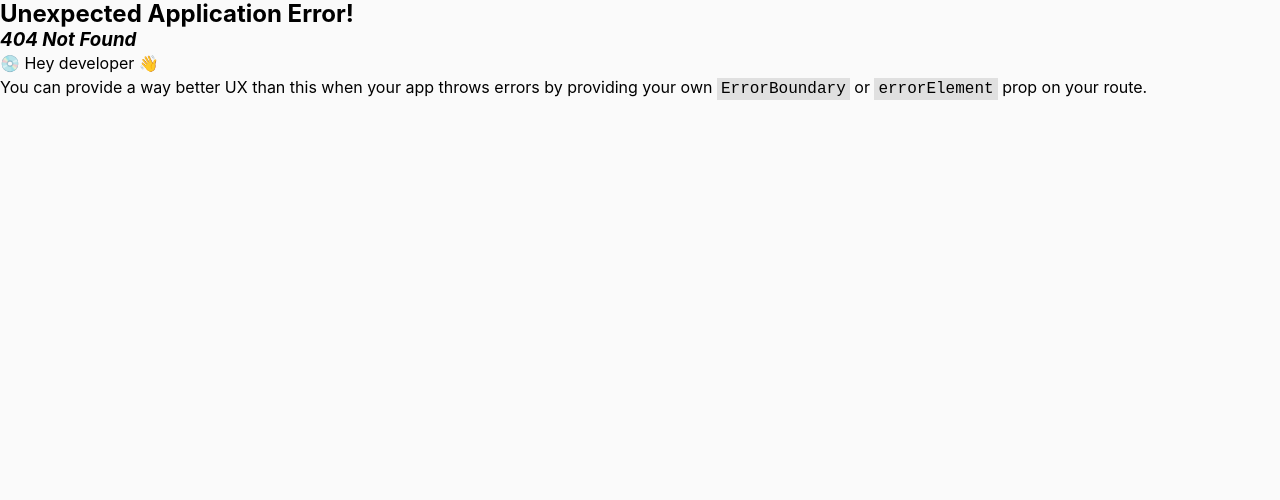
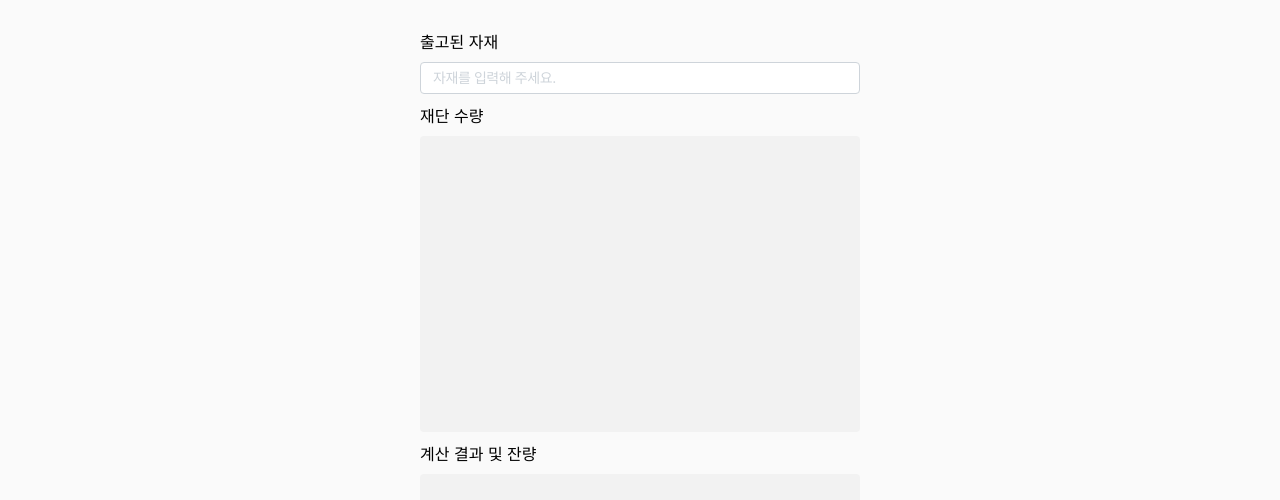
Before and after one commit to j-yesung/volume-calculator, a React (Vite) app: page /calculator in a window 1280 px wide. Before the commit this address had no page. Shown: the top 500 px of the page. Built offline with nearby package versions, Linux system fonts and the light colour scheme; a web font is replaced by a local one.

Commit message:
feat: 자재 계산기 페이지 생성

```diff
--- /dev/null
+++ b/src/components/ui/box/index.tsx
@@ -0,0 +1,5 @@
+const Box = () => {
+	return <div>Box</div>;
+};
+
+export default Box;
--- a/src/components/ui/input/index.tsx
+++ b/src/components/ui/input/index.tsx
@@ -1,32 +1,51 @@
 import { HTMLAttributes } from "react";
+
+import * as S from "./style";
 
 interface InputProps extends HTMLAttributes<HTMLInputElement> {
 	onChange: (e: React.ChangeEvent<HTMLInputElement>) => void;
-	ref?: React.RefObject<HTMLInputElement | null>;
+	onEnter?: (e: React.KeyboardEvent<HTMLInputElement>) => void;
+	ref?: React.Ref<HTMLInputElement>;
 	placeholder?: string;
 	value?: string;
 	disabled?: boolean;
 	className?: string;
 	maxLength?: number;
+	size?: "s" | "m";
+	type?: string;
+	isInvalid?: boolean;
+	isReadOnly?: boolean;
 }
 
 const Input = ({
 	onChange,
+	onEnter,
+	ref,
 	placeholder,
 	value,
 	disabled = false,
 	className,
 	maxLength,
+	size = "s",
+	type = "text",
+	isInvalid = false,
+	isReadOnly = false,
+	...rest
 }: InputProps) => {
 	return (
-		<input
-			type="text"
+		<S.Input
+			ref={ref}
+			type={type}
 			className={`c__input ${className ?? ""}`}
 			onChange={onChange}
+			onKeyDown={onEnter}
 			placeholder={placeholder}
 			value={value}
 			disabled={disabled}
 			maxLength={maxLength}
+			readOnly={isReadOnly}
+			$size={size}
+			{...rest}
 		/>
 	);
 };
--- /dev/null
+++ b/src/components/ui/input/style.ts
@@ -0,0 +1,93 @@
+import { css } from "@emotion/react";
+import styled from "@emotion/styled";
+
+interface StyledInputProps {
+	$size?: "s" | "m";
+}
+
+const InputSize = {
+	s: css`
+		height: 32px;
+		line-height: 32px;
+		padding: 6px 12px;
+		font-size: 14px;
+		letter-spacing: -0.42px;
+	`,
+	m: css`
+		height: 40px;
+		line-height: 40px;
+		padding: 8px 16px;
+		font-size: 16px;
+		letter-spacing: -0.48px;
+	`,
+};
+
+export const Input = styled.input<StyledInputProps>`
+	width: 100%;
+	border-radius: 4px;
+	font-weight: 400;
+	background-color: ${({ theme }) => theme.backgroundColors.inverseWhite};
+	color: ${({ theme }) => theme.fontColors.primary};
+	border: 1px solid ${({ theme }) => theme.borderColors.quaternary};
+	transition: 0.3s;
+	${({ $size }) => InputSize[$size || "s"]}
+
+	&::placeholder {
+		color: ${({ theme }) => theme.fontColors.quaternary};
+		font-weight: 400;
+		transition: 0.3s;
+	}
+
+	&:not(:disabled):not([readonly]) {
+		&:hover {
+			border: 1px solid ${({ theme }) => theme.borderColors.primary};
+
+			&::placeholder {
+				color: ${({ theme }) => theme.fontColors.tertiary};
+			}
+		}
+
+		&:active,
+		&:focus {
+			border: 1px solid ${({ theme }) => theme.borderColors.primary};
+		}
+	}
+
+	&:disabled {
+		color: ${({ theme }) => theme.fontColors.disabled};
+		border: 1px solid ${({ theme }) => theme.borderColors.disabled};
+		background-color: ${({ theme }) => theme.backgroundColors.disabled};
+		cursor: not-allowed;
+
+		&::placeholder {
+			color: ${({ theme }) => theme.fontColors.disabled};
+		}
+	}
+
+	&[readonly] {
+		color: ${({ theme }) => theme.fontColors.secondary};
+		border: 1px solid ${({ theme }) => theme.borderColors.quaternary};
+		background-color: ${({ theme }) => theme.backgroundColors.primary};
+		cursor: not-allowed;
+
+		&::placeholder {
+			color: ${({ theme }) => theme.fontColors.secondary};
+		}
+	}
+
+	&.has-error:not(:disabled):not([readonly]) {
+		border-color: ${({ theme }) => theme.borderColors.error};
+	}
+
+	&:-webkit-autofill {
+		-webkit-box-shadow: 0 0 0 30px #1b1a1d inset !important;
+		-webkit-text-fill-color: #efefef;
+	}
+
+	&:-webkit-autofill,
+	&:-webkit-autofill:hover,
+	&:-webkit-autofill:focus,
+	&:-webkit-autofill:active {
+		transition: background-color 5000s ease-in-out 0s;
+	}
+`;
--- a/src/constants/router.tsx
+++ b/src/constants/router.tsx
@@ -1,5 +1,6 @@
 import { RouteObject } from "react-router-dom";
 
+import Calculator from "~/features/user/pages/calculator";
 import Main from "~/features/user/pages/main";
 
 export const ROUTE_LIST: RouteObject[] = [
@@ -7,4 +8,8 @@ export const ROUTE_LIST: RouteObject[] = [
 		path: "/",
 		element: <Main />,
 	},
+	{
+		path: "calculator",
+		element: <Calculator />,
+	},
 ];
--- a/src/features/user/components/login/index.tsx
+++ b/src/features/user/components/login/index.tsx
@@ -1,4 +1,5 @@
 import { useCallback, useEffect, useState } from "react";
+import { useNavigate } from "react-router-dom";
 
 import { Button } from "~/components/ui";
 
@@ -11,6 +12,8 @@ const Login = () => {
 	const [phoneNumber, setPhoneNumber] = useState("");
 	const [isSaved, setIsSaved] = useState(false);
 
+	const navigate = useNavigate();
+
 	useEffect(() => {
 		const savedPhoneNumber = localStorage.getItem(PHONE_NUMBER_STORAGE_KEY);
 		if (savedPhoneNumber) {
@@ -21,7 +24,7 @@ const Login = () => {
 
 	const isPhoneNumberVaild = phoneNumber.length === 13;
 
-	const formatPhoneNumber = useCallback((value: string): string => {
+	const formatPhoneNumber = useCallback((value: string) => {
 		const numbers = value.replace(/[^0-9]/g, "");
 
 		if (numbers.length <= 3) return numbers;
@@ -43,6 +46,8 @@ const Login = () => {
 		if (isSaved) {
 			localStorage.setItem(PHONE_NUMBER_STORAGE_KEY, phoneNumber);
 		}
+
+		navigate("/calculator");
 	};
 
 	const handleToggleCheckbox = () => {
--- /dev/null
+++ b/src/features/user/pages/calculator/index.tsx
@@ -0,0 +1,54 @@
+import { useState } from "react";
+
+import { Input } from "~/components/ui";
+
+import * as S from "./style";
+
+const Calculator = () => {
+	const [material, setMaterial] = useState("");
+	const [forwardingMaterials, setForwardingMaterials] = useState<string[]>([]);
+
+	const handleSubmit = () => {
+		if (material.trim()) {
+			setForwardingMaterials((prev) => [...prev, material]);
+			setMaterial("");
+		}
+	};
+
+	const handleKeyPress = (e: React.KeyboardEvent<HTMLInputElement>) => {
+		if (e.key === "Enter") {
+			handleSubmit();
+		}
+	};
+
+	return (
+		<S.CalculatorContainer>
+			<S.DisplayWrapper $shouldFlex={false}>
+				<span>출고된 자재</span>
+				<Input
+					onChange={(e) => setMaterial(e.target.value)}
+					onEnter={handleKeyPress}
+					value={material}
+					placeholder="자재를 입력해 주세요."
+				/>
+				{forwardingMaterials.length > 0 && (
+					<S.MaterialsContainer>
+						{forwardingMaterials.map((material, index) => (
+							<S.MaterialTag key={index}>{material}</S.MaterialTag>
+						))}
+					</S.MaterialsContainer>
+				)}
+			</S.DisplayWrapper>
+			<S.DisplayWrapper $shouldFlex>
+				<span>재단 수량</span>
+				<S.Content></S.Content>
+			</S.DisplayWrapper>
+			<S.DisplayWrapper $shouldFlex>
+				<span>계산 결과 및 잔량</span>
+				<S.Content></S.Content>
+			</S.DisplayWrapper>
+		</S.CalculatorContainer>
+	);
+};
+
+export default Calculator;
--- /dev/null
+++ b/src/features/user/pages/calculator/style.ts
@@ -0,0 +1,67 @@
+import styled from "@emotion/styled";
+
+export const CalculatorContainer = styled.div`
+	display: flex;
+	flex-direction: column;
+	align-items: flex-start;
+	justify-content: center;
+	height: 100vh;
+	width: 100%;
+	max-width: 500px;
+	padding: 30px;
+	margin: 0 auto;
+	gap: 10px;
+	box-sizing: border-box;
+	overflow: hidden;
+`;
+
+export const DisplayWrapper = styled.div<{ $shouldFlex?: boolean }>`
+	width: 100%;
+	${({ $shouldFlex }) => ($shouldFlex ? "flex: 1;" : "flex: 0 0 auto;")}
+	gap: 8px;
+	display: flex;
+	flex-direction: column;
+`;
+
+export const Content = styled.div`
+	flex: 1;
+	min-height: 0;
+	background-color: #f2f2f2ff;
+	border-radius: 4px;
+	overflow-y: auto;
+	padding: 12px;
+	box-sizing: border-box;
+`;
+
+export const MaterialsContainer = styled.div`
+	margin-top: 8px;
+	display: flex;
+	flex-wrap: wrap;
+	gap: 6px;
+	max-height: 200px;
+	overflow-y: auto;
+`;
+
+export const MaterialTag = styled.span`
+	display: inline-flex;
+	align-items: center;
+	padding: 4px 8px;
+	background-color: #f3f4f6;
+	border: 1px solid #d1d5db;
+	border-radius: 12px;
+	font-size: 12px;
+	color: #374151;
+	font-weight: 500;
+	white-space: nowrap;
+`;
+
+export const Materials = styled.div`
+	margin-top: 8px;
+	padding: 12px;
+	background-color: #f0f9ff;
+	border: 1px solid #0ea5e9;
+	border-radius: 4px;
+	font-size: 14px;
+	color: #0c4a6e;
+	font-weight: 500;
+`;
--- a/src/features/user/pages/main/style.ts
+++ b/src/features/user/pages/main/style.ts
@@ -9,7 +9,7 @@ export const Container = styled.div`
 	min-height: 100vh;
 	max-width: 500px;
 	width: 100%;
-	padding: 50px;
+	padding: 30px;
 	gap: 10px;
 	margin: 0 auto;
 
--- a/src/styles/theme.ts
+++ b/src/styles/theme.ts
@@ -11,12 +11,35 @@ const colors = {
 
 const backgroundColors = {
 	base: "#4285f4",
+	primary: "#f8f9fa",
+	secondary: "#e9ecef",
+	tertiary: "#dee2e6",
+	inverseWhite: "#ffffff",
+	inverseBlack: "#000000",
+	disabled: "#D8D8D8",
+};
+
+const borderColors = {
+	primary: "#1967DB",
+	secondary: "#D1D5DB",
+	tertiary: "#E5E7EB",
+	quaternary: "#ced4da",
+	disabled: "#D8D8D8",
+	error: "#dc3545",
 };
 
 const fontSizes = {
 	small: "1rem",
 	medium: "1.5rem",
 	large: "2rem",
+};
+
+const fontColors = {
+	primary: "#212529",
+	secondary: "#6c757d",
+	tertiary: "#adb5bd",
+	quaternary: "#ced4da",
+	disabled: "#6c757d",
 };
 
 const buttonColors = {
@@ -31,13 +54,19 @@ export type ColorType = typeof colors;
 
 export type BackgroundColorType = typeof backgroundColors;
 
+export type BorderColorType = typeof borderColors;
+
 export type FontSizeType = typeof fontSizes;
 
 export type ButtonColorType = typeof buttonColors;
 
+export type FontColorType = typeof fontColors;
+
 export const theme: Theme = {
 	colors,
 	backgroundColors,
+	borderColors,
 	fontSizes,
+	fontColors,
 	buttonColors,
 };
```
Also changed, not shown: src/styles/emotion.d.ts (+10 -1 lines).
